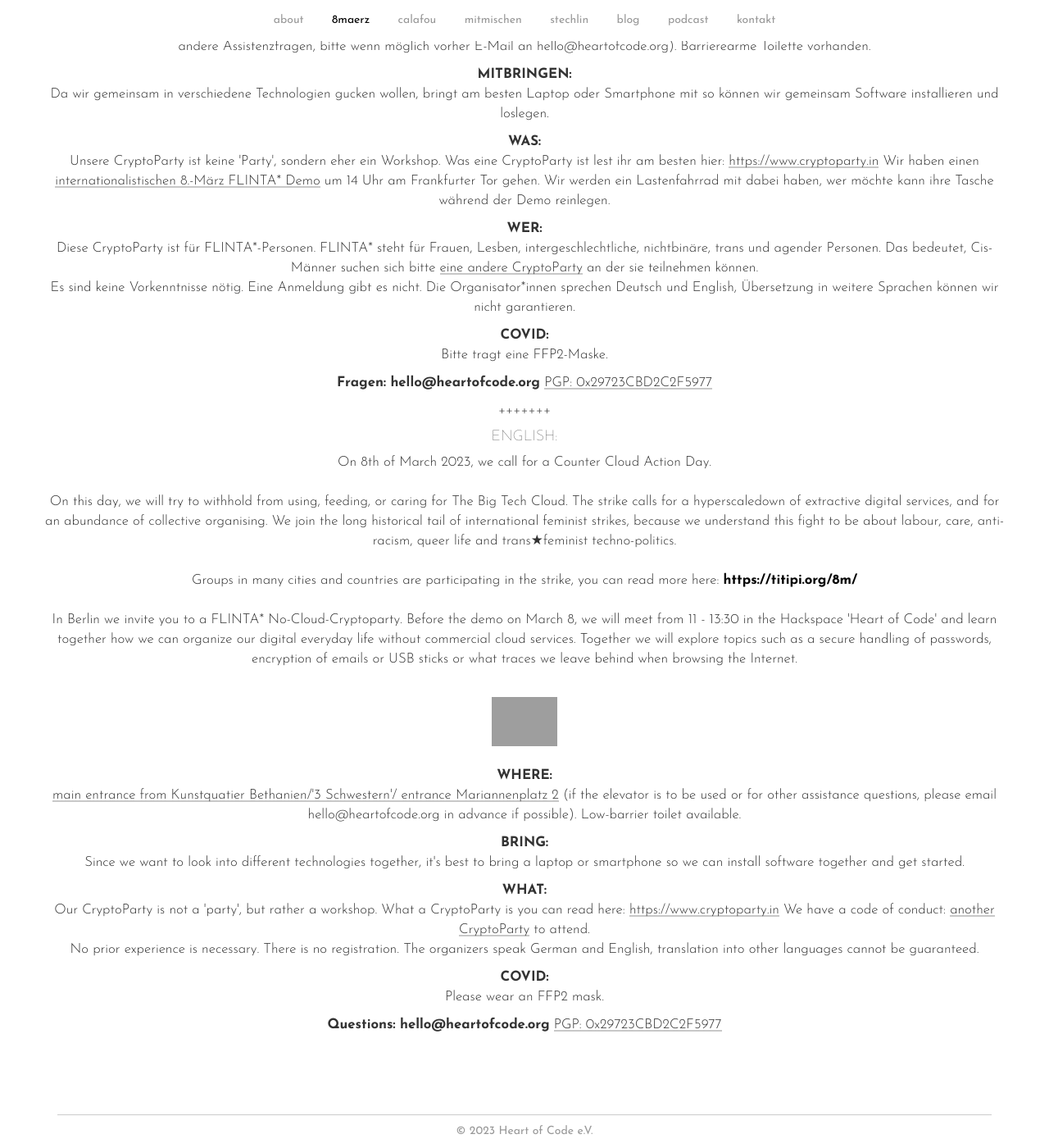
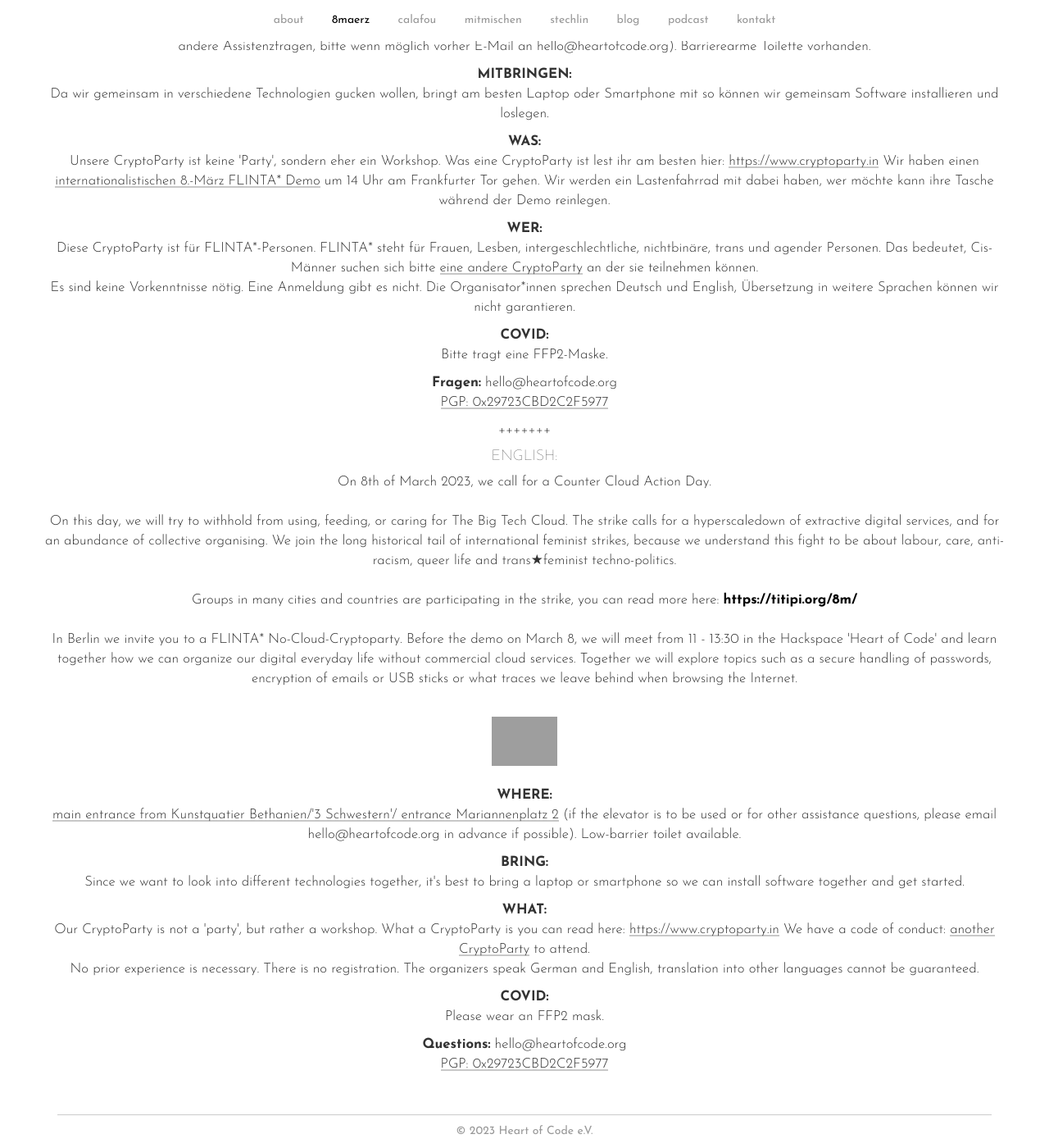
Before and after one commit to heartsofcode/heartofcode, a Jekyll site: the page built from 8maerz.html, in a window 1280 px wide and 1400 px high, scrolled down 778 px. Shown: the whole window at 82% size. Built offline with Jekyll 4.4.1, drawn with Linux system fonts in a browser that asks for light colours; some web fonts are replaced; grey boxes are pictures that could not be loaded.

```diff
--- a/8maerz.html
+++ b/8maerz.html
@@ -41,8 +41,8 @@ Diese CryptoParty ist für FLINTA*-Personen. FLINTA* steht für Frauen, Lesben,
     <br>Es sind keine Vorkenntnisse nötig. Eine Anmeldung gibt es nicht. Die Organisator*innen sprechen Deutsch und English, Übersetzung in weitere Sprachen können wir nicht garantieren.
   </p><p><b>COVID:</b><br>
 Bitte tragt eine FFP2-Maske.
-  </p><p><b>Fragen: hello@heartofcode.org</b>
- <a href="https://keys.mailvelope.com/pks/lookup?op=get&search=hello@heartofcode.org">PGP: 0x29723CBD2C2F5977</a><br>
+  </p><p><b>Fragen:</b> hello@heartofcode.org
+ <br><a href="https://keys.mailvelope.com/pks/lookup?op=get&search=hello@heartofcode.org">PGP: 0x29723CBD2C2F5977</a><br>
 </p>
 +++++++
 <H4>ENGLISH:</H4>
@@ -73,6 +73,6 @@ This CryptoParty is for FLINTA* people. FLINTA* (in German) stands for women, le
   </p><p><b>COVID:</b><br>
 Please wear an FFP2 mask.
 <br>
-  </p><p><b>Questions: hello@heartofcode.org</b>
- <a href="https://keys.mailvelope.com/pks/lookup?op=get&search=hello@heartofcode.org">PGP: 0x29723CBD2C2F5977</a><br>
+  </p><p><b>Questions:</b> hello@heartofcode.org
+ <br><a href="https://keys.mailvelope.com/pks/lookup?op=get&search=hello@heartofcode.org">PGP: 0x29723CBD2C2F5977</a><br>
 </p>
```
